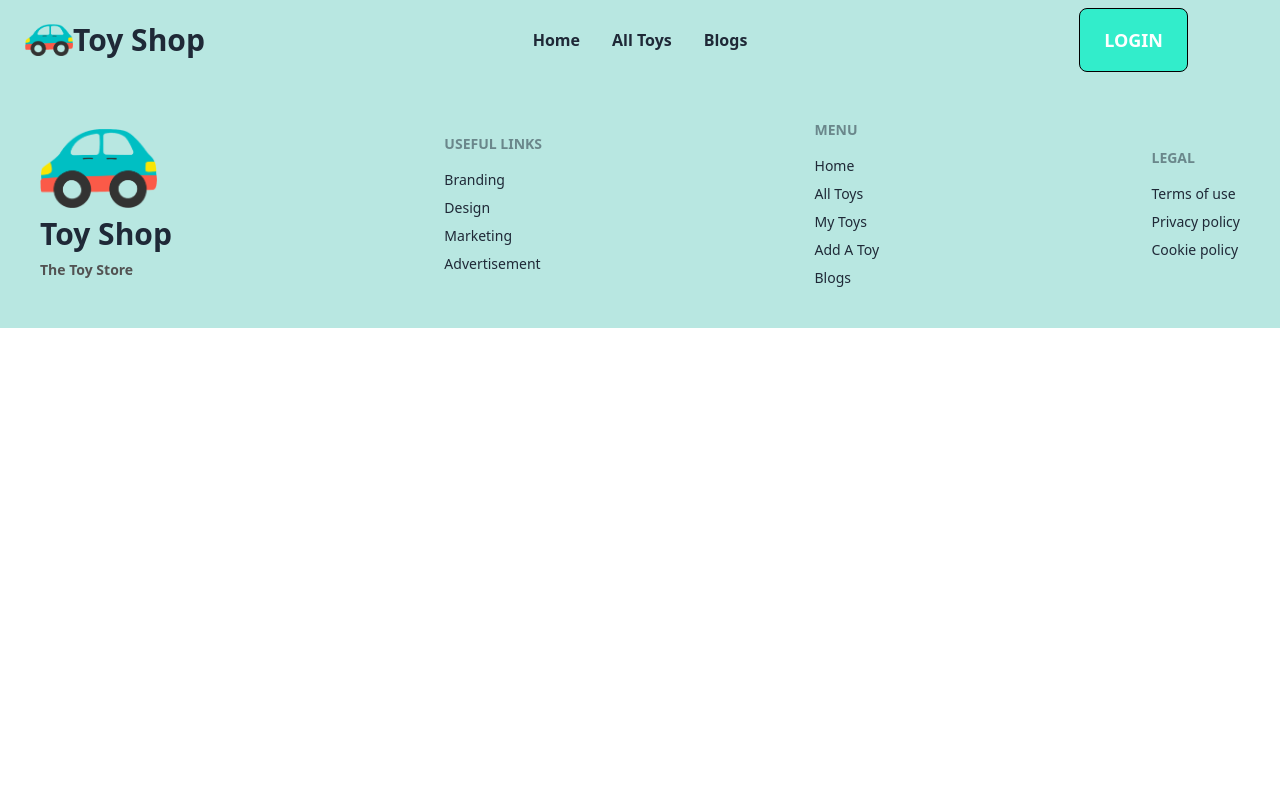
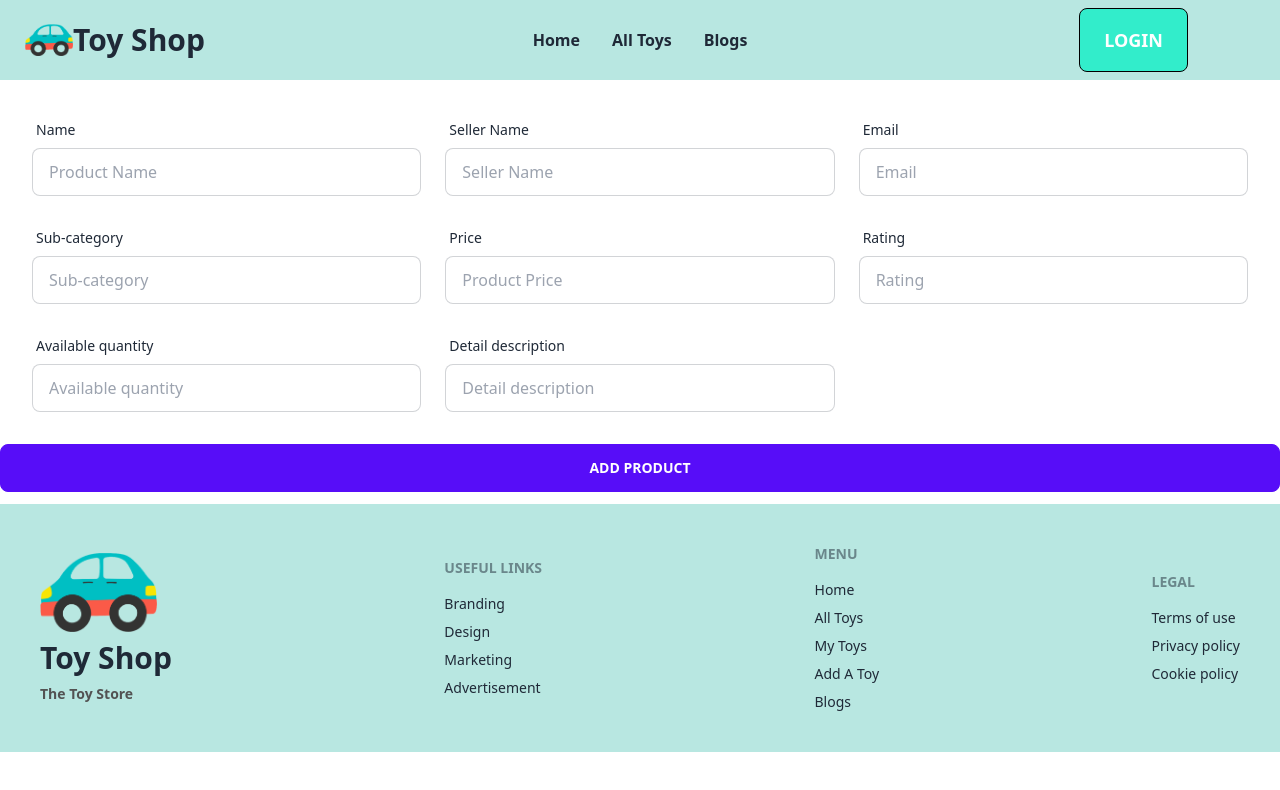
Before and after one commit to soourav8/assignment11, a React (Vite) app: page /addToy in a window 1280 px wide. Shown: the top 790 px of the page. Built offline with nearby package versions, Linux system fonts and the light colour scheme; no server answers.

Commit message:
add single product done

```diff
--- a/src/Pages/AddToy/AddToy.jsx
+++ b/src/Pages/AddToy/AddToy.jsx
@@ -1,10 +1,109 @@
-import React from 'react';
+import React, { useContext } from 'react';
+import { AuthContext } from '../../provider/AuthProvider';
 
 const AddToy = () => {
+    const {user} = useContext(AuthContext);
+
+
+
+    const handleProduct =(event)=> {
+        event.preventDefault();
+        const form = event.target;
+        const name = form.name.value;
+        const sellerName = user?.displayName;
+        const email = user?. email;
+        const  subCategory = form.subCategory.value;
+        const price = form.price.value;
+        const rating = form.rating.value;
+        const availableQuantity = form.availableQuantity.value;
+        const detailDescription = form.detailDescription.value;
+        const newProduct = {
+            name,
+            sellerName,
+            email,
+            subCategory,
+            price,
+            rating,
+            availableQuantity,
+            detailDescription
+        }
+ console.log(newProduct)
+
+    }
+
+
+
+
     return (
-        <div>
+        <form onSubmit={handleProduct}>
+            <div >
 
-        </div>
+                <div className="card-body grid gird-cols-1 md:grid-cols-2 lg:grid-cols-3 gap-6  ">
+
+                    <div className="form-control">
+                        <label className="label">
+                            <span className="label-text">Name</span>
+                        </label>
+                        <input type="text" name='name' placeholder="Product Name" className="input input-bordered" />
+                    </div>
+                    <div className="form-control">
+                        <label className="label">
+                            <span className="label-text">Seller Name</span>
+                        </label>
+                        <input type="text" name='sellerName' defaultValue={user?.displayName} placeholder="Seller Name" className="input input-bordered" />
+                    </div>
+
+
+                    <div className="form-control">
+                        <label className="label">
+                            <span className="label-text">Email</span>
+                        </label>
+                        <input type="email" name='email' defaultValue={user?.email} placeholder="Email" className="input input-bordered" />
+                    </div>
+                    <div className="form-control">
+                        <label className="label">
+                            <span className="label-text">Sub-category</span>
+                        </label>
+                        <input type="text" name='subCategory' placeholder="Sub-category" className="input input-bordered" />
+                    </div>
+
+
+                    <div className="form-control">
+                        <label className="label">
+                            <span className="label-text"> Price</span>
+                        </label>
+                        <input type="text" name='price' placeholder="Product Price" className="input input-bordered" />
+                    </div>
+                    <div className="form-control">
+                        <label className="label">
+                            <span className="label-text">Rating</span>
+                        </label>
+                        <input type="text" name='rating' placeholder="Rating" className="input input-bordered" />
+                    </div>
+
+
+                    <div className="form-control">
+                        <label className="label">
+                            <span className="label-text">Available quantity</span>
+                        </label>
+                        <input type="text" name='availableQuantity' placeholder="Available quantity" className="input input-bordered" />
+                    </div>
+                    <div className="form-control">
+                        <label className="label">
+                            <span className="label-text">Detail description</span>
+                        </label>
+                        <input type="text" name='detailDescription' placeholder="Detail description" className="input input-bordered" />
+                    </div>
+
+
+
+                </div>
+                <div className="form-control mb-3">
+                   <input className='btn btn-primary' type="submit" value="Add Product" />
+                </div>
+
+            </div>
+        </form>
     );
 };
 
--- a/src/Pages/AllToys/Card.jsx
+++ b/src/Pages/AllToys/Card.jsx
@@ -1,4 +1,5 @@
 import React from 'react';
+import { Link } from 'react-router-dom';
 
 const Card = ({toy}) => {
 
@@ -8,9 +9,16 @@ const Card = ({toy}) => {
                 <figure><img className='w-[25rem] h-[20rem]' src={toy.picture} alt="Shoes" /></figure>
                 <div className="card-body">
                     <h2 className="card-title">{toy.name}</h2>
-                    <p>If a dog chews shoes whose shoes does he choose?</p>
+                    <p>Price: {toy.price}</p>
+                    <p>Sub Category {toy.subCategory}</p>
+                    <p>Available {toy.availableQuantity}</p>
                     <div className="card-actions justify-end">
-                        <button className="btn btn-primary">Buy Now</button>
+
+                        {<Link to = {`/toy/${toy._id}`}>
+                        <button className='btn btn-primary'>View Details</button>
+
+                        </Link>}
+
                     </div>
                 </div>
             </div>
--- /dev/null
+++ b/src/Pages/ViewDetails/ViewDetails.jsx
@@ -0,0 +1,14 @@
+import React from 'react';
+import { useLoaderData } from 'react-router-dom';
+
+const ViewDetails = () => {
+    const data = useLoaderData()
+    console.log(data)
+    return (
+        <div>
+           details card {data.name}
+        </div>
+    );
+};
+
+export default ViewDetails;
--- a/src/firebase/firebase.config.js
+++ b/src/firebase/firebase.config.js
@@ -5,12 +5,12 @@ import { initializeApp } from "firebase/app";
 
 // Your web app's Firebase configuration
 const firebaseConfig = {
-  apiKey: "AIzaSyB_rvYPoQ1efESlvhqVgr6QMz9gDlfmaKk",
-  authDomain: "toy-shop-1be7e.firebaseapp.com",
-  projectId: "toy-shop-1be7e",
-  storageBucket: "toy-shop-1be7e.appspot.com",
-  messagingSenderId: "82037856349",
-  appId: "1:82037856349:web:af1655866d9faaf9cf55b4"
+  apiKey: import.meta.env.VITE_apiKey,
+  authDomain: import.meta.env.VITE_authDomain,
+  projectId: import.meta.env.VITE_projectId,
+  storageBucket: import.meta.env.VITE_storageBucket,
+  messagingSenderId:import.meta.env. VITE_messagingSenderId ,
+  appId: import.meta.env.VITE_appId
 };
 
 // Initialize Firebase
--- a/src/main.jsx
+++ b/src/main.jsx
@@ -16,6 +16,7 @@ import Blogs from './Pages/Blogs/Blogs';
 import Login from './Pages/Login/Login';
 import SignUp from './Pages/SignUp/SignUp';
 import AuthProvider from './provider/AuthProvider';
+import ViewDetails from './Pages/ViewDetails/ViewDetails';
 
 const router = createBrowserRouter([
   {
@@ -50,6 +51,11 @@ const router = createBrowserRouter([
       {
         path: '/signUp',
         element: <SignUp></SignUp>
+      },
+      {
+        path: "/toy/:id",
+        element: <ViewDetails></ViewDetails>,
+        loader : ({params}) => fetch(`http://localhost:5000/toys/${params.id}`)
       }
 
 
```
Also changed, not shown: 1 other file (tests, documents, lock files or other folders).
